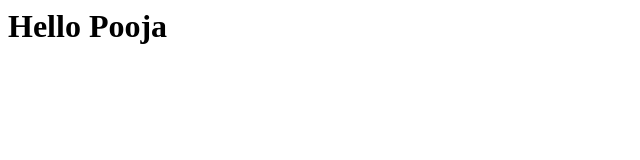
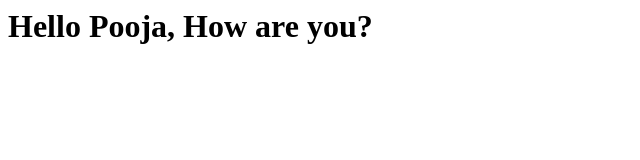
Before and after one commit to sandani0248/pooja-repo, a plain HTML site: page index.html in a window 1280 px wide. Shown: the whole page, without its empty margins (0-640 px from the left). Drawn offline with Linux system fonts and the light colour scheme.

Commit message:
Third Commit

```diff
--- a/index.html
+++ b/index.html
@@ -1 +1 @@
-<h1>Hello Pooja</h1>
+<h1>Hello Pooja, How are you?</h1>
```
